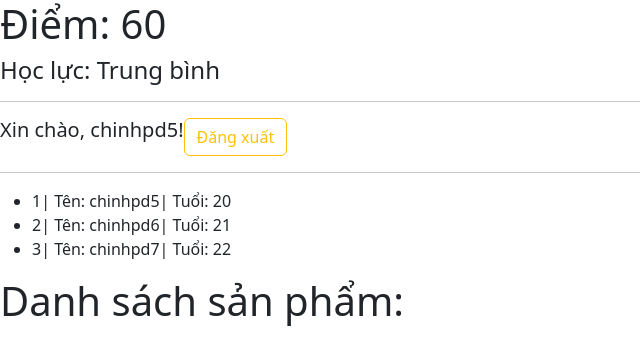
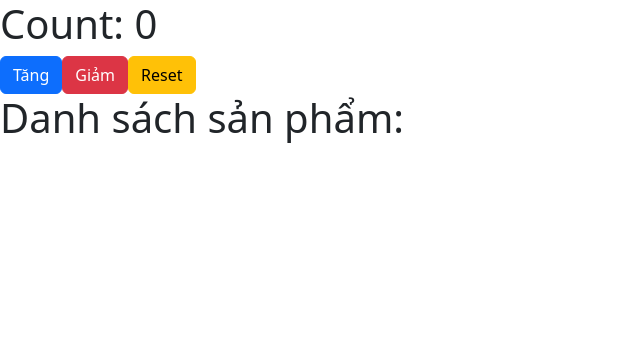
Before and after one commit to chinhpd5/WEB2072, a Vue app in the folder web2072_02/: page / in a window 1280 px wide. Shown: the top 364 px of the page, without its empty margins (0-640 px from the left). Built offline with nearby package versions, Linux system fonts and the light colour scheme.

Commit message:
sự kiện

```diff
--- a/web2072_02/src/App.vue
+++ b/web2072_02/src/App.vue
@@ -1,53 +1,36 @@
 <script setup>
-  import {ref} from 'vue'
-  const score = ref(Math.floor(Math.random()*10)*10);
 
-  const isLoggin = ref(true);
+  import { ref } from 'vue';
+  const count = ref(0)
 
-  const list = [
-    {name: "chinhpd5", age: 20},
-    {name: "chinhpd6", age: 21},
-    {name: "chinhpd7", age: 22},
-  ];
+  const handleAlert = () =>{
+    alert("Thông báo")
+  }
 
+  const handleIncrease = () => {
+    count.value++
+  }
+
+  const handleDecrease = () =>{
+    count.value--
+  }
+
+  const handleReset = () =>{
+    count.value = 0
+  }
 </script>
 
 <template>
   <div>
-    <h1>Điểm: {{ score }}</h1>
-    <h4>
-      Học lực:
-      <span v-if="score >= 90">Giỏi</span>
-      <span v-else-if="score >= 70">Khá</span>
-      <span v-else-if="score >= 50">Trung bình</span>
-      <span v-else>Yếu</span>
-    </h4>
-    <hr>
 
-    <div class="d-flex">
+    <!-- <button v-on:click="handleAlert" class="btn btn-primary">show</button> -->
+    <!-- <button @dblclick="handleAlert" class="btn btn-primary">show</button> -->
+    <h1>Count: {{ count }}</h1>
 
-      <div v-show="isLoggin">
-        <div class="d-flex">
-          <h5>Xin chào, chinhpd5!</h5>
-          <button @click="isLoggin = !isLoggin" class="btn btn-outline-warning">
-            Đăng xuất
-          </button>
-        </div>
-      </div>
+    <button @click="handleIncrease" class="btn btn-primary">Tăng</button>
+    <button @click="handleDecrease" class="btn btn-danger">Giảm</button>
+    <button @click="handleReset" class="btn btn-warning">Reset</button>
 
-      <button @click="isLoggin = !isLoggin" v-show="!isLoggin" class="btn btn-primary">
-        Đăng nhập
-      </button>
-    </div>
-
-    <hr>
-    <div>
-      <ul>
-        <li v-for="(item,index) in list" :key="index">
-          {{ index+1 }}| <span>Tên: {{ item.name }}</span>| <span>Tuổi: {{ item.age }}</span>
-        </li>
-      </ul>
-    </div>
 
     <div>
       <h1>Danh sách sản phẩm:</h1>
```
